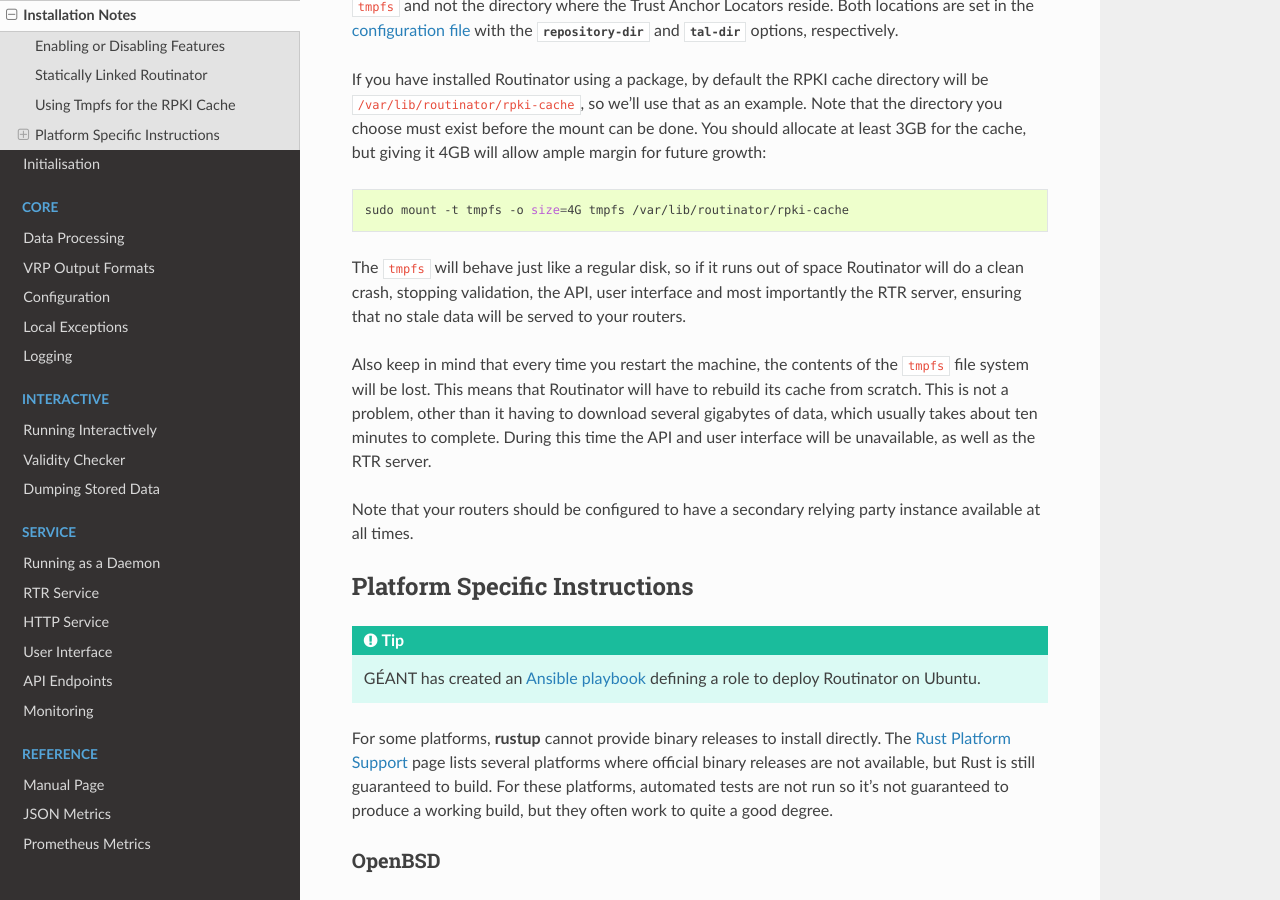
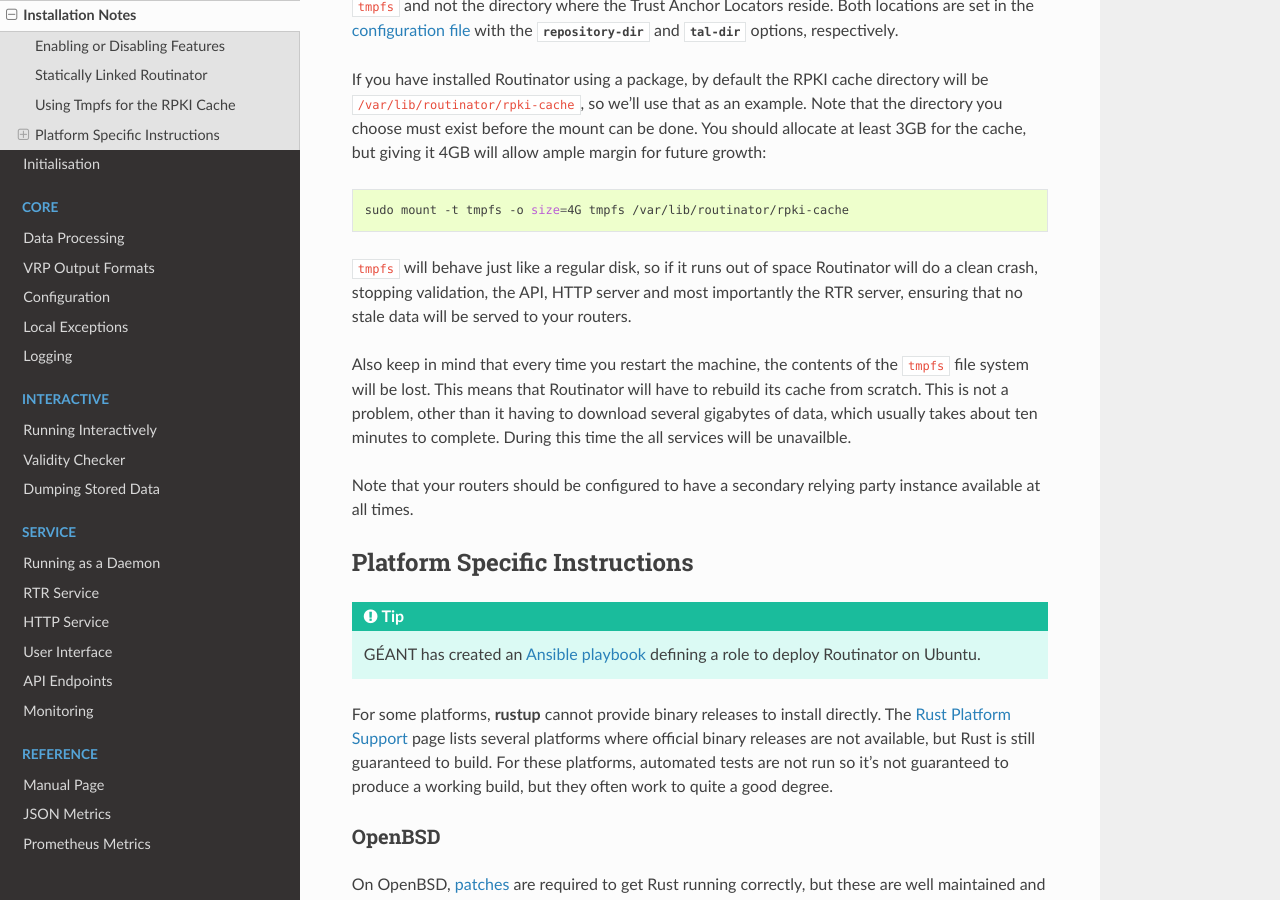
Before and after one commit to NLnetLabs/routinator, a Sphinx documentation site: the page built from source/installation-notes.rst, in a window 1280 px wide and 900 px high, scrolled down 1601 px. Built offline with Sphinx 7.4.7 and the Read the Docs theme 2.0.0, drawn with Linux system fonts in a browser that asks for light colours.

Commit message:
Add HTTP

```diff
--- a/source/installation-notes.rst
+++ b/source/installation-notes.rst
@@ -85,8 +85,8 @@ allow ample margin for future growth:
 
     sudo mount -t tmpfs -o size=4G tmpfs /var/lib/routinator/rpki-cache
 
-The ``tmpfs`` will behave just like a regular disk, so if it runs out of space
-Routinator will do a clean crash, stopping validation, the API, user interface
+``tmpfs`` will behave just like a regular disk, so if it runs out of space
+Routinator will do a clean crash, stopping validation, the API, HTTP server
 and most importantly the RTR server, ensuring that no stale data will be
 served to your routers.
 
@@ -94,8 +94,7 @@ Also keep in mind that every time you restart the machine, the contents of the
 ``tmpfs`` file system will be lost. This means that Routinator will have to
 rebuild its cache from scratch. This is not a problem, other than it having to
 download several gigabytes of data, which usually takes about ten minutes to
-complete. During this time the API and user interface will be unavailable, as
-well as the RTR server.
+complete. During this time the all services will be unavailble.
 
 Note that your routers should be configured to have a secondary relying party
 instance available at all times.
```
